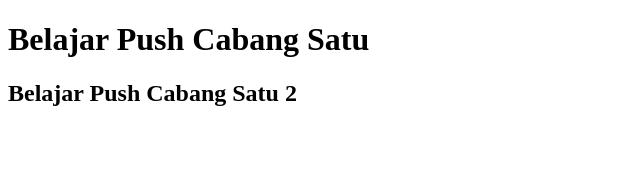
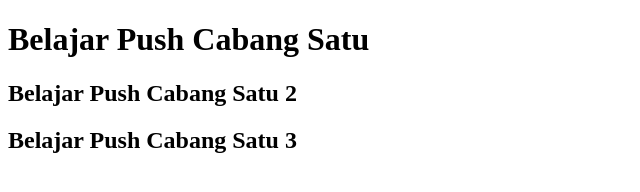
Before and after one commit to ahmadzakiarozi/belajar-niomic, a plain HTML site: page header.html in a window 1280 px wide. Shown: the whole page, without its empty margins (0-640 px from the left). Drawn offline with Linux system fonts and the light colour scheme.

Commit message:
menambah h3

```diff
--- a/header.html
+++ b/header.html
@@ -7,5 +7,7 @@
   <body>
     <h1>Belajar Push Cabang Satu</h1>
     <h2>Belajar Push Cabang Satu 2</h2>
+    <h2>Belajar Push Cabang Satu 3</h2>
+
   </body>
 </html>
```
